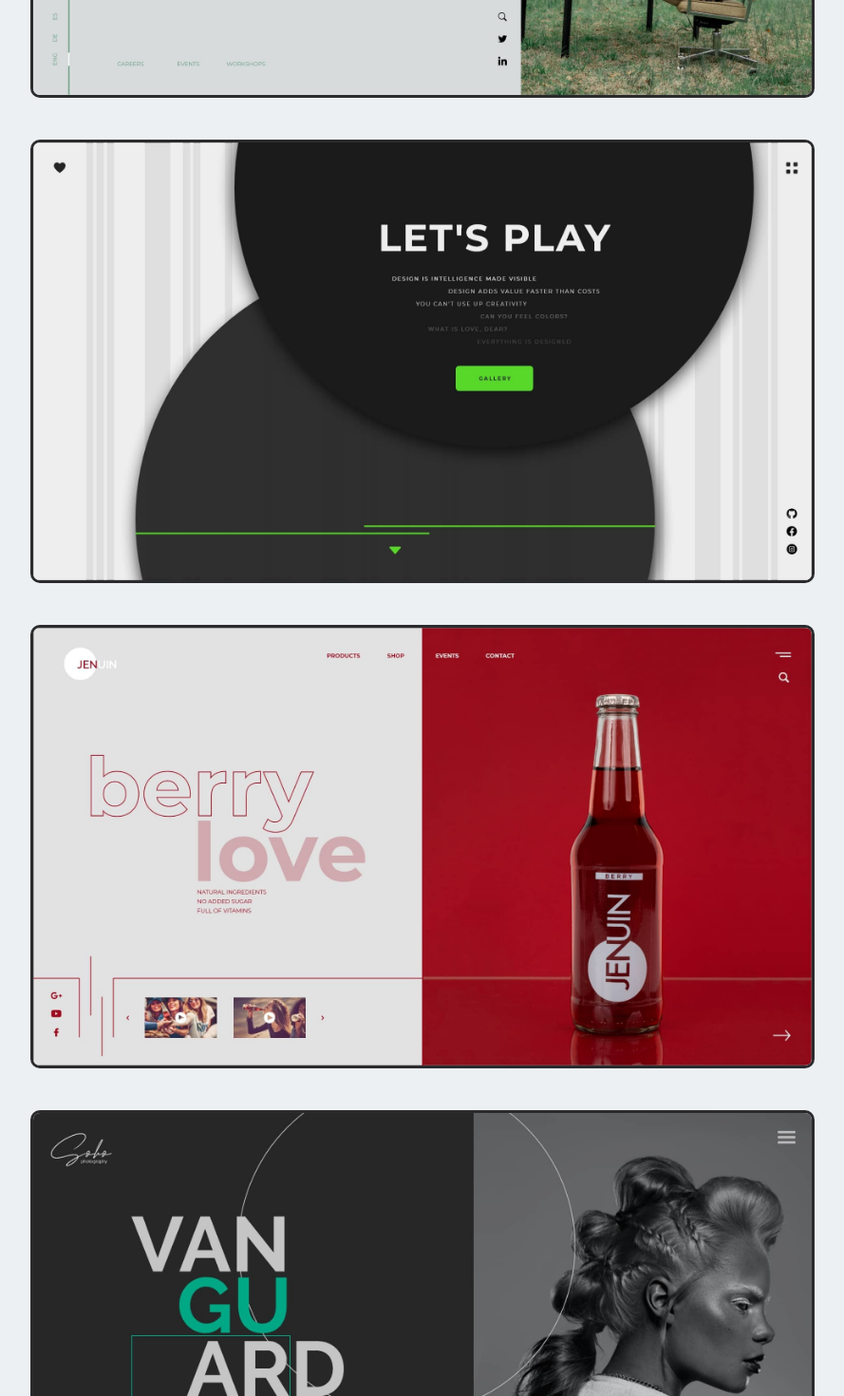
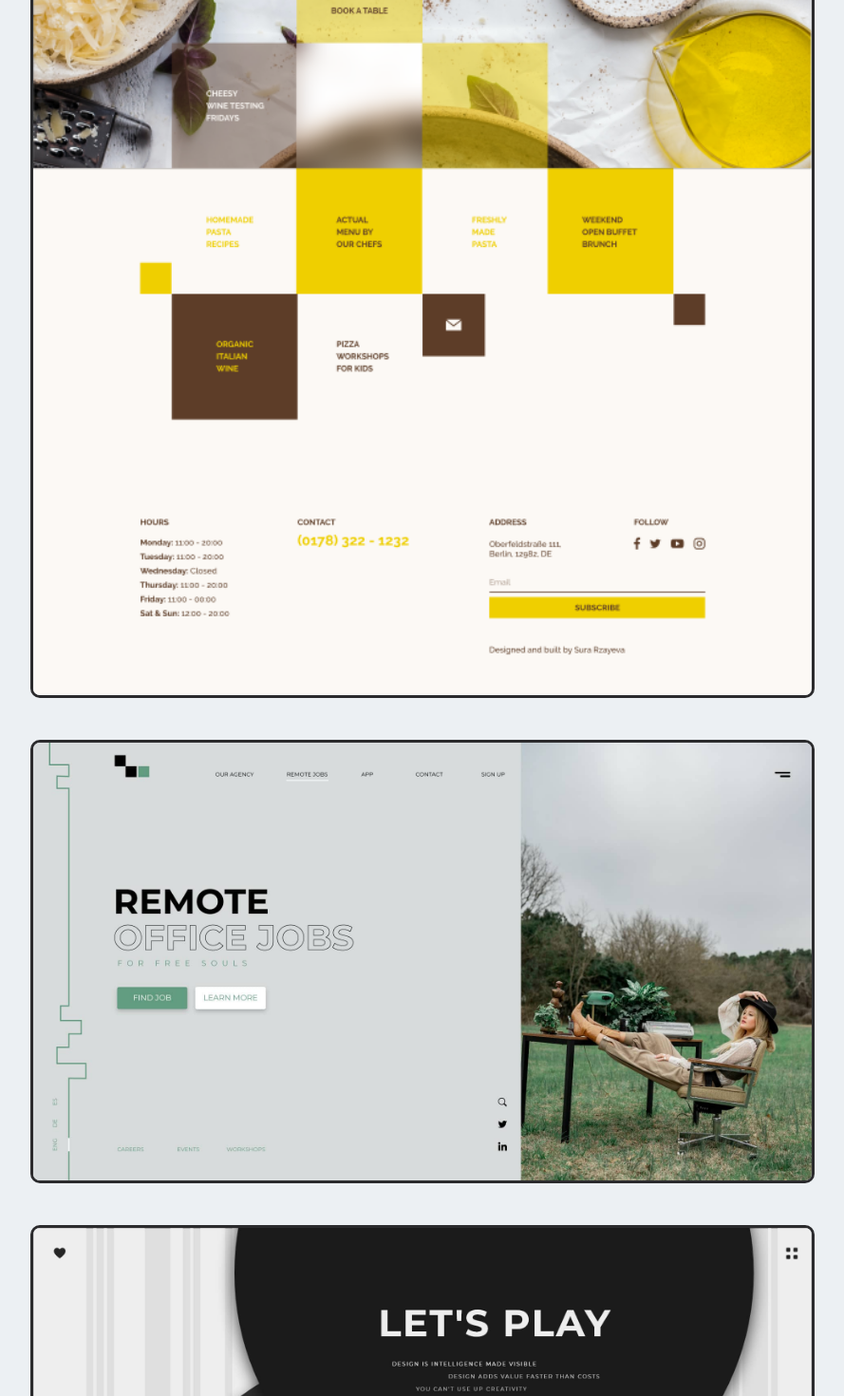
Before and after one commit to SuraRzayeva/PWS-Test, a React (Create React App) app: page /web in a window 1280 px wide. Shown: the part 1629-3099 px from the top of the page at 95% size, without its empty margins (198-1087 px from the left). Built offline with nearby package versions, Linux system fonts and the light colour scheme.

Commit message:
new ui design

```diff
--- a/src/Organism/Pages/WebGallery.jsx
+++ b/src/Organism/Pages/WebGallery.jsx
@@ -11,13 +11,14 @@ import image4 from '../../img/web/4.jpg'
 import image5 from '../../img/web/5.jpg'
 import image6 from '../../img/web/6.jpg'
 import image7 from '../../img/web/7.jpg'
+import image8 from '../../img/web/8.png'
 
 const WebGallery = () => {
   const { menu, home, loading } = useContext(Context)
   const { setMenu, setHome, setLoading } = useContext(DispatchContext)
   const [loadedImages, setLoadedImages] = useState(0)
 
-  const images = [image1, image2, image3, image4, image5, image6, image7]
+  const images = [image1, image2, image3, image4, image5, image6, image7, image8]
   let number = images.length
 
   const countTimes = () => {
@@ -53,6 +54,9 @@ const WebGallery = () => {
             <img src={image2} alt="" className="img-2" onLoad={countTimes} />
           </div>
           <div className="image">
+            <img src={image8} alt="" className="img-2" onLoad={countTimes} />
+          </div>
+          <div className="image">
             <img src={image3} alt="" className="img-3" onLoad={countTimes} />
           </div>
           <div className="image">
```
Also changed, not shown: src/img/web/8.png (added).
